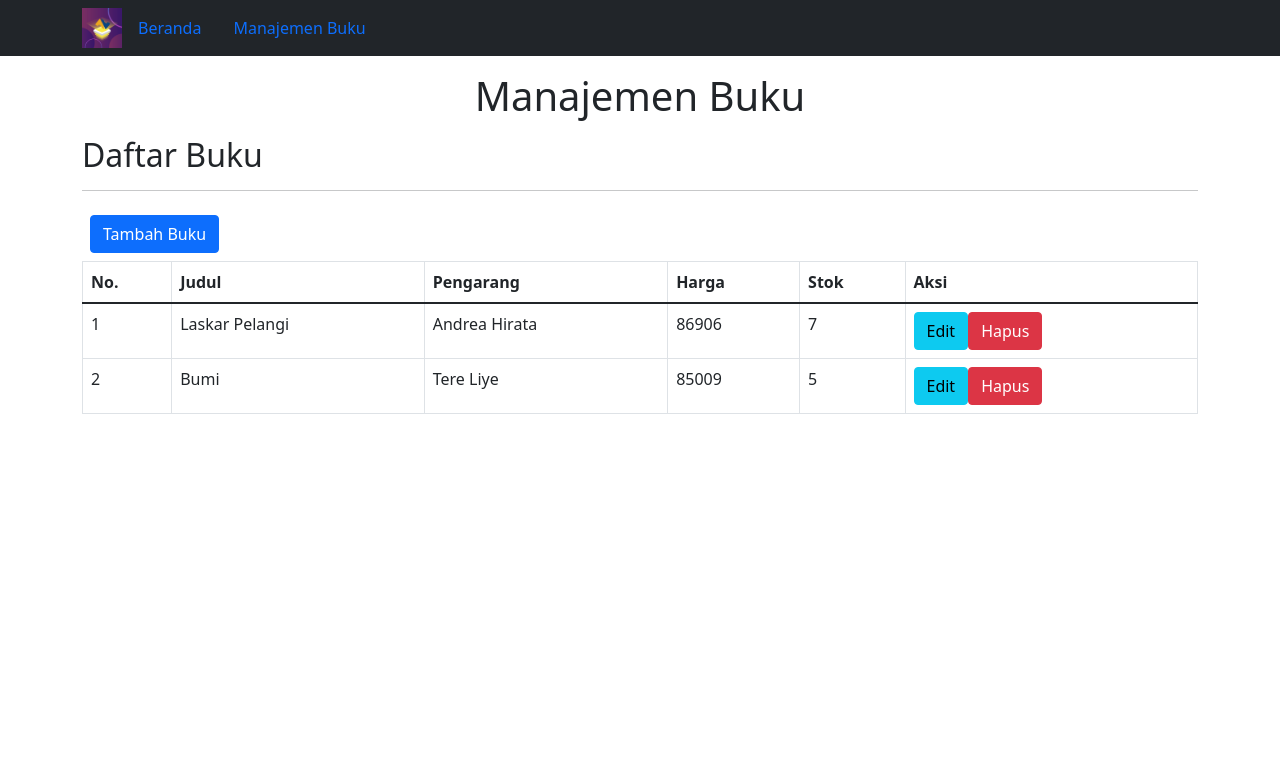
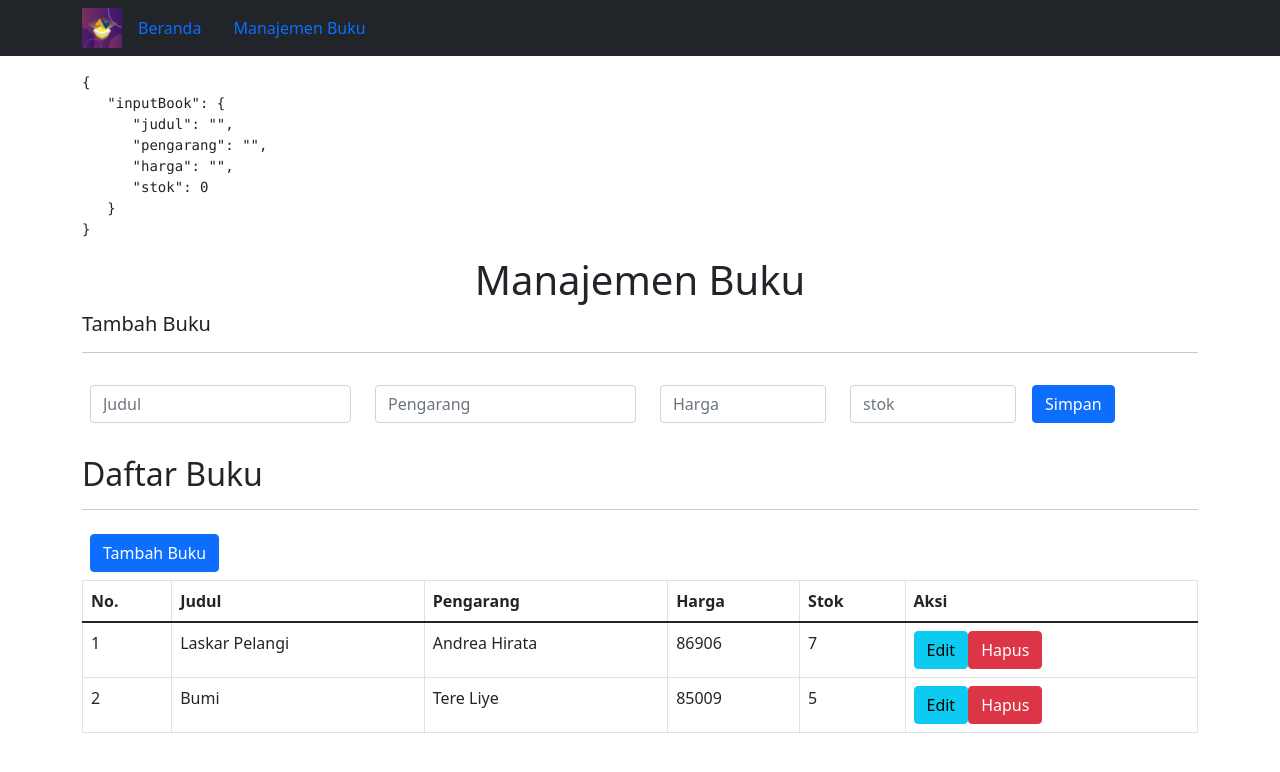
Before and after one commit to hilmiwicak/camp404-mern-bookstore, a React (Create React App) app in the folder frontend-react/: page /manajemen-buku in a window 1280 px wide. Shown: the top 772 px of the page. Built offline with nearby package versions, Linux system fonts and the light colour scheme.

Commit message:
add book

```diff
--- a/frontend-react/src/App.js
+++ b/frontend-react/src/App.js
@@ -5,7 +5,9 @@ import Navbar from "./components/Navbar";
 import ManajemenBuku from "./components/ManajemenBuku";
 
 export default class App extends React.Component {
-  state = {
+  constructor(props) {
+    super(props);
+    this.state = {
       books: [
         {
           _id: 1,
@@ -23,6 +25,13 @@ export default class App extends React.Component {
         },
       ],
     };
+    this.storeData = this.storeData.bind(this);
+  }
+
+  storeData(inputBook) {
+    console.log(inputBook);
+    alert("Data berhasil ditambahkan");
+  }
 
   render() {
     return (
@@ -32,7 +41,16 @@ export default class App extends React.Component {
           <Routes>
             <Route exact path="/" element={<Beranda />} />
 
-            <Route exact path="/manajemen-buku" element={<ManajemenBuku bookList={this.state.books} />} />
+            <Route
+              exact
+              path="/manajemen-buku"
+              element={
+                <ManajemenBuku
+                  bookList={this.state.books}
+                  store={this.storeData}
+                />
+              }
+            />
           </Routes>
         </BrowserRouter>
       </div>
--- a/frontend-react/src/components/ManajemenBuku.jsx
+++ b/frontend-react/src/components/ManajemenBuku.jsx
@@ -1,14 +1,126 @@
 import React, { Fragment } from "react";
 
 export default class ManajemenBuku extends React.Component {
+  constructor(props) {
+    super(props);
+    this.state = {
+      inputBook: {
+        judul: "",
+        pengarang: "",
+        harga: "",
+        stok: 0,
+      },
+    };
+
+    this.handleJudul = this.handleJudul.bind(this);
+    this.handlePengarang = this.handlePengarang.bind(this);
+    this.handleHarga = this.handleHarga.bind(this);
+    this.handleStok = this.handleStok.bind(this);
+    this.submitForm = this.submitForm.bind(this);
+  }
+
+  handleJudul(event) {
+    this.setState((prevState) => ({
+      inputBook: {
+        ...prevState.inputBook,
+        judul: event.target.value,
+      },
+    }));
+  }
+
+  handlePengarang(event) {
+    this.setState((prevState) => ({
+      inputBook: {
+        ...prevState.inputBook,
+        pengarang: event.target.value,
+      },
+    }));
+  }
+
+  handleHarga(event) {
+    this.setState((prevState) => ({
+      inputBook: {
+        ...prevState.inputBook,
+        harga: event.target.value,
+      },
+    }));
+  }
+
+  handleStok(event) {
+    this.setState((prevState) => ({
+      inputBook: {
+        ...prevState.inputBook,
+        stok: event.target.value,
+      },
+    }));
+  }
+
+  submitForm(event) {
+    event.preventDefault();
+    this.props.store(this.state.inputBook);
+  }
+
   render() {
-    console.log(this.props.bookList);
     return (
       <Fragment>
         <div className="container mt-3">
+          <div className="mt-3">
+            <pre>{JSON.stringify(this.state, null, 3)}</pre>
+          </div>
           <h1 className="text-center">Manajemen Buku</h1>
-          <div id="formTambah"></div>
+
+          <div id="formTambah">
+            <h5>Tambah Buku</h5>
+            <hr />
+            <form className="form row" onSubmit={this.submitForm}>
+              <div className="col-3 my-3">
+                <input
+                  type="text"
+                  name="judul"
+                  className="form-control mx-2"
+                  placeholder="Judul"
+                  onChange={this.handleJudul}
+                />
+              </div>
+              <div className="col-3 my-3">
+                <input
+                  type="text"
+                  name="pengarang"
+                  className="form-control mx-2"
+                  placeholder="Pengarang"
+                  onChange={this.handlePengarang}
+                />
+              </div>
+              <div className="col-2 my-3">
+                <input
+                  type="text"
+                  name="harga"
+                  className="form-control mx-2"
+                  placeholder="Harga"
+                  onChange={this.handleHarga}
+                />
+              </div>
+              <div className="col-2 my-3">
+                <input
+                  type="number"
+                  name="stok"
+                  className="form-control mx-2"
+                  placeholder="stok"
+                  onChange={this.handleStok}
+                />
+              </div>
+              <div className="col-2 my-3">
+                <input
+                  type="submit"
+                  className="btn btn-primary ml-5"
+                  value="Simpan"
+                />
+              </div>
+            </form>
+          </div>
+
           <div id="formUbah"></div>
+
           <div id="daftarBuku">
             <h2 className="mt-3">Daftar Buku</h2>
             <hr />
```
Lines whose indentation alone changed are shown as unchanged.
